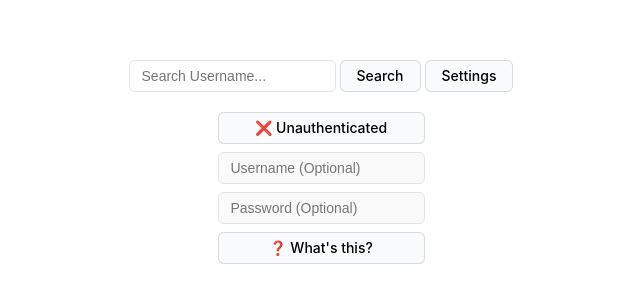
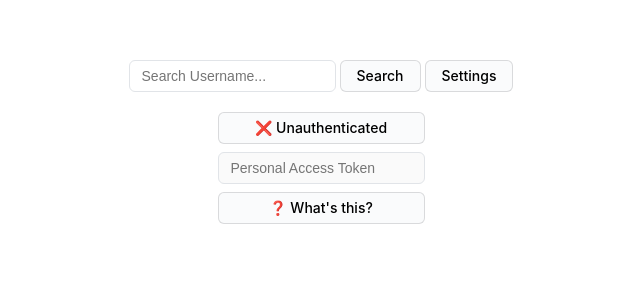
Before and after one commit to lomirus/Get-Github-Mutual-Followers, a website built with Vite: page index.html in a window 1280 px wide. Shown: the whole page, without its empty margins (319-959 px from the left). Built offline with nearby package versions, Linux system fonts and the light colour scheme.

Commit message:
feat: replace basic authentication with access token

```diff
--- a/index.html
+++ b/index.html
@@ -16,8 +16,7 @@
             </div>
             <div id="authentication">
                 <button id="switch"></button>
-                <input id="username" type="text" placeholder="Username (Optional)"/>
-                <input id="password" type="password" placeholder="Password (Optional)"/>
+                <input id="token" type="text" placeholder="Personal Access Token"/>
                 <button id="help">❓ What's this?</button>
             </div>
         </header>
--- a/src/main.ts
+++ b/src/main.ts
@@ -22,8 +22,7 @@ type User = {
 }
 
 const targetInput = document.querySelector<HTMLInputElement>('#target')!;
-const usernameInput = document.querySelector<HTMLInputElement>('#username')!;
-const passwordInput = document.querySelector<HTMLInputElement>('#password')!;
+const tokenInput = document.querySelector<HTMLInputElement>('#token')!;
 
 const searchButton = document.querySelector<HTMLInputElement>('#search')!;
 const settingsButton = document.querySelector<HTMLInputElement>('#settings')!;
@@ -40,8 +39,7 @@ searchButton.addEventListener('click', async () => {
         return
     }
 
-    localStorage.setItem('username', usernameInput.value);
-    localStorage.setItem('password', passwordInput.value);
+    localStorage.setItem('token', tokenInput.value);
 
     searchButton.setAttribute('disabled', 'disabled');
 
@@ -96,12 +94,10 @@ function renderAuthentication() {
     const state: string = localStorage.getItem('authenticated') ?? 'false';
     if (state === "true") {
         switchAuthButton.textContent = "✅ Authenticated"
-        usernameInput.removeAttribute('disabled')
-        passwordInput.removeAttribute('disabled')
+        tokenInput.removeAttribute('disabled')
     } else {
         switchAuthButton.textContent = "❌ Unauthenticated"
-        usernameInput.setAttribute('disabled', 'disabled')
-        passwordInput.setAttribute('disabled', 'disabled')
+        tokenInput.setAttribute('disabled', 'disabled')
     }
 }
 
@@ -111,9 +107,10 @@ async function getPeople(group: string): Promise<User[]> {
     const fetchData = (() => {
         if (authenticated) {
             const headers = new Headers();
-            headers.append('Authorization', 'Basic ' + btoa(usernameInput.value + ':' + passwordInput.value));
+            headers.append('Authorization', `token ${tokenInput.value}`);
             return async (page: number) => {
                 const query = jsonToQueryString({ "per_page": 100, "page": page });
+                console.log(headers.get('Authorization'))
                 const url = `https://api.github.com/users/${targetInput.value}/${group}?${query}`
                 return await fetch(url, { headers })
             }
@@ -146,8 +143,7 @@ function jsonToQueryString(json: Record<string, any>): string {
 }
 
 function init() {
-    usernameInput.value = localStorage.getItem('username') ?? '';
-    passwordInput.value = localStorage.getItem('password') ?? '';
+    tokenInput.value = localStorage.getItem('token') ?? '';
 
     renderAuthentication()
 }
```
